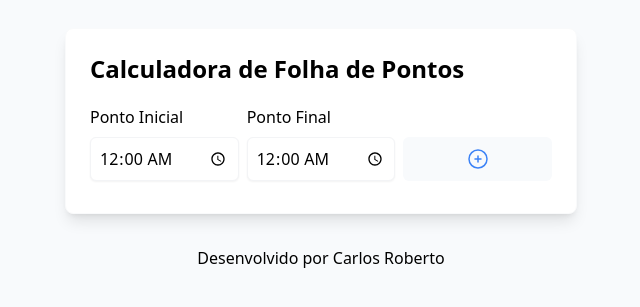
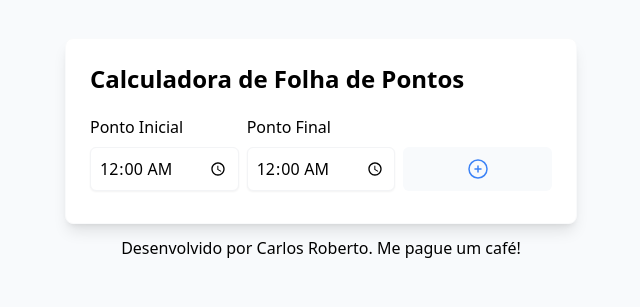
Before and after one commit to caarlos1/calc_folha_de_pontos, a React (Create React App) app: page / in a window 1280 px wide. Shown: the part 257-564 px from the top of the page, without its empty margins (319-959 px from the left). Built offline with nearby package versions, Linux system fonts and the light colour scheme.

Commit message:
add coffee link to footer

```diff
--- a/src/components/Footer.tsx
+++ b/src/components/Footer.tsx
@@ -2,17 +2,28 @@ import React from 'react';
 
 function Footer() {
   return (
-    <span className="mt-5">
-      Desenvolvido por{' '}
+    <footer>
+      <span className="mt-5">
+        Desenvolvido por{' '}
+        <a
+          href="https://github.com/caarlos1"
+          target="_blank"
+          rel="noreferrer"
+          className="hover:text-purple-800"
+        >
+          Carlos Roberto.
+        </a>
+      </span>
       <a
-        href="https://github.com/caarlos1"
+        href="https://ko-fi.com/caarlos"
         target="_blank"
         rel="noreferrer"
         className="hover:text-purple-800"
       >
-        Carlos Roberto
+        {' '}
+        Me pague um café!
       </a>
-    </span>
+    </footer>
   );
 }
 export default Footer;
```
